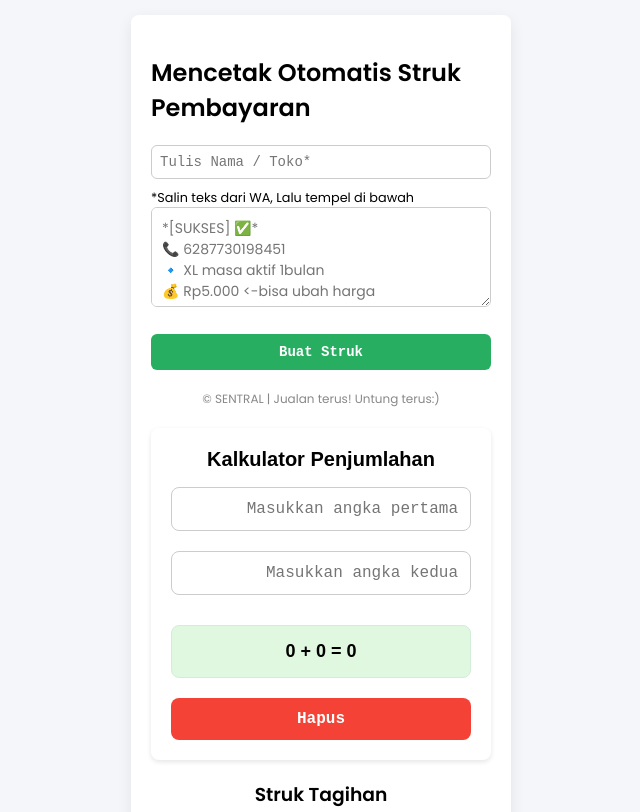
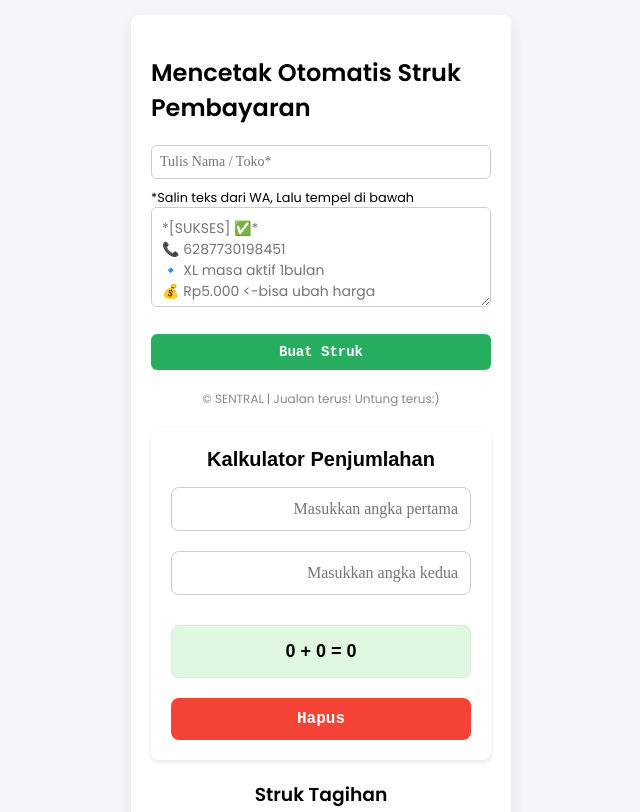
Before and after one commit to roniabdulaziz/s-kasir, a plain HTML site: page index.html in a window 1280 px wide. Shown: the top 812 px of the page, without its empty margins (319-959 px from the left). Drawn offline with nearby package versions, Linux system fonts and the light colour scheme.

Commit message:
index.html

```diff
--- a/index.html
+++ b/index.html
@@ -313,7 +313,7 @@
       width: 100%;
       margin-bottom: 10px;
       padding: 8px;
-      font-family: monospace;
+      font-family: Roboto Mono;
       font-size: 14px;
       box-sizing: border-box;
     }
```
